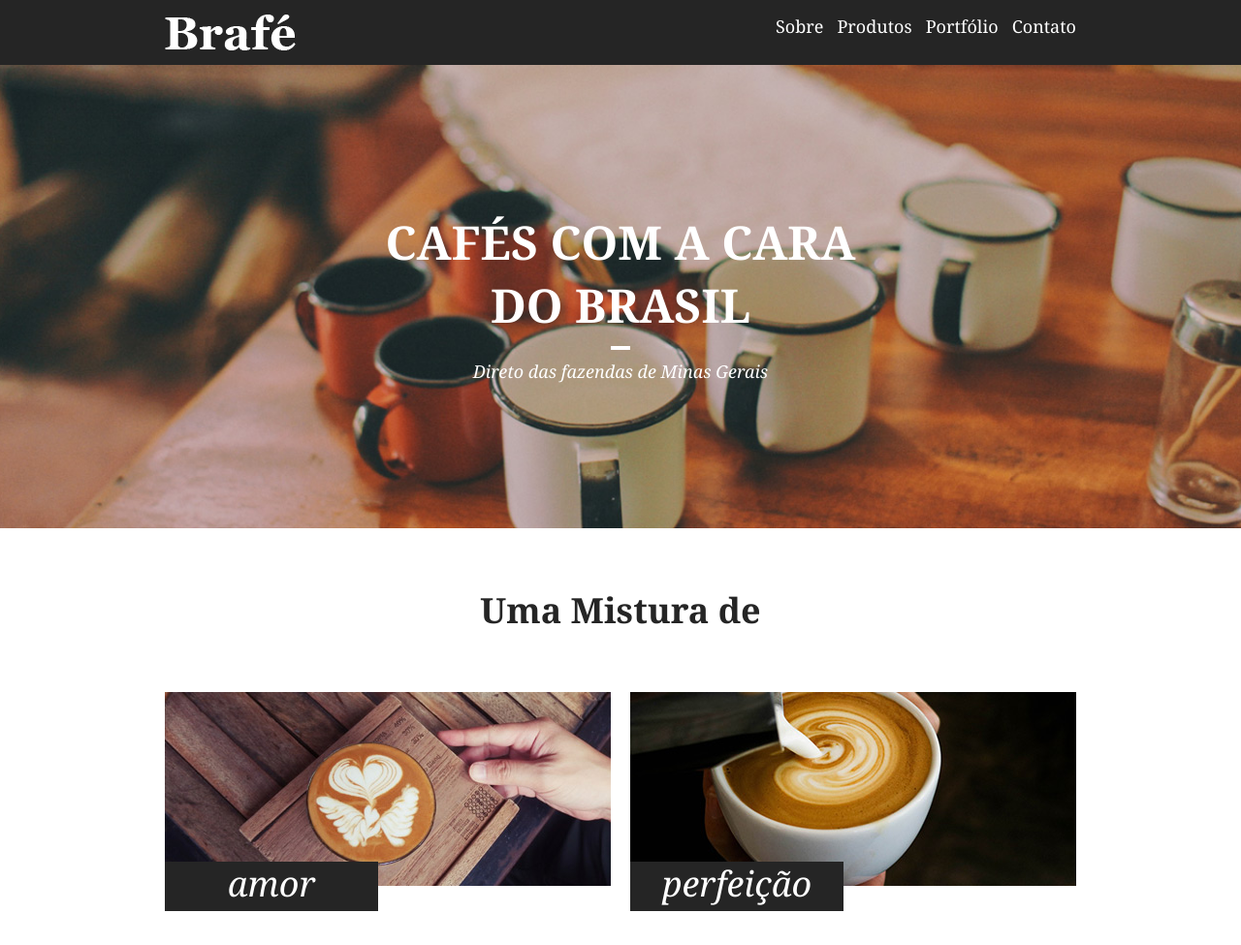
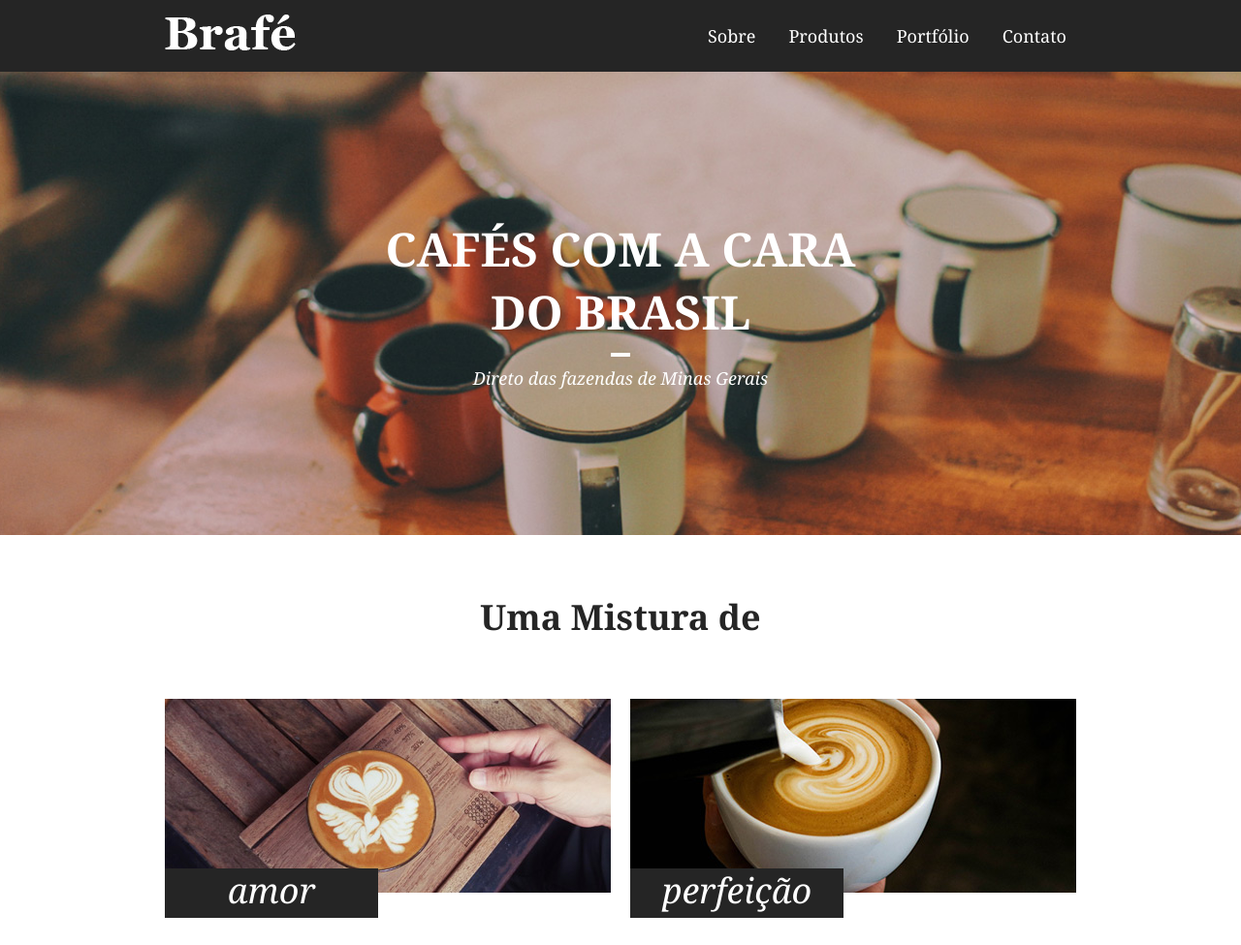
Before and after one commit to Mayconpm/Brafe, a plain HTML site: page Brafé_1/brafe-1-grid/index.html in a window 1280 px wide. Shown: the top 975 px of the page at 97% size. Drawn offline with nearby package versions, Linux system fonts and the light colour scheme; files that its build step writes are made by us from their sources.

Commit message:
correção de px escrito errado

```diff
--- a/Brafé_1/brafe-1-grid/css/scss/style.scss
+++ b/Brafé_1/brafe-1-grid/css/scss/style.scss
@@ -46,7 +46,7 @@ img {
     color: #fff;
     display: block;
     font-size: 1.125em;
-    padding: 10xp;
+    padding: 10px;
     margin-left: 10px;
   }
 }
```
